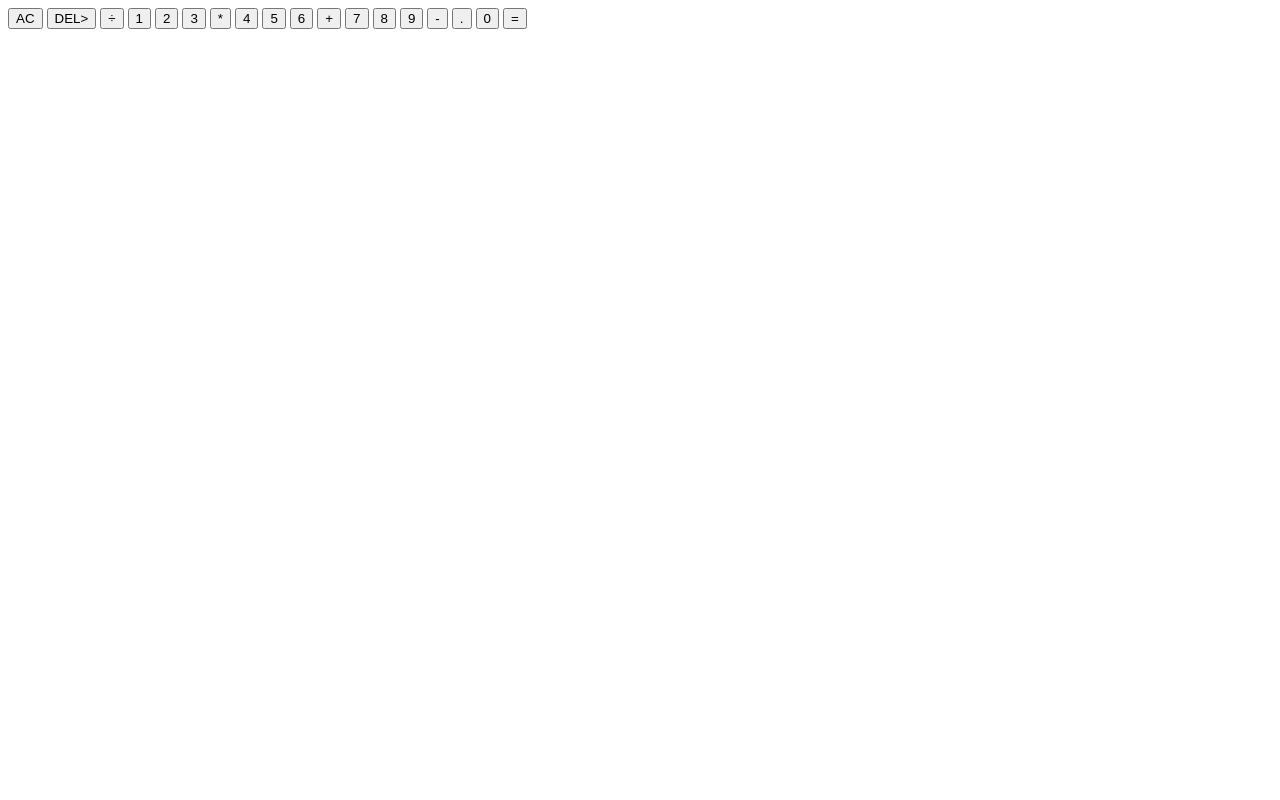
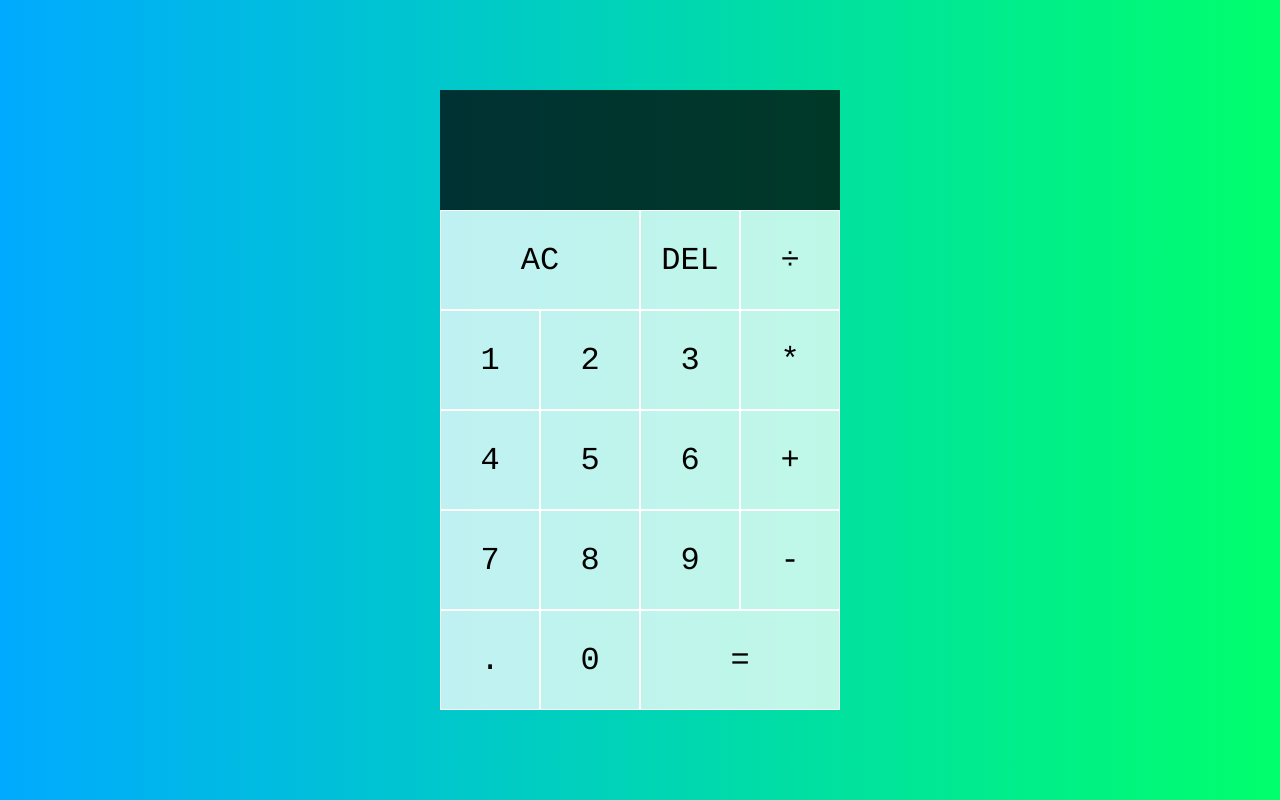
Before and after one commit to AmandaMSkinner/JS-Calculator-Tutorial, a plain HTML site: page index.html in a window 1280 px wide. Drawn offline with Linux system fonts and the light colour scheme.

Commit message:
Finished Calculator Visuals

```diff
--- a/index.html
+++ b/index.html
@@ -15,7 +15,7 @@
                 <div class ="current-operand"></div>
             </div>
             <button class="span-two">AC</button>
-            <button>DEL></button>
+            <button>DEL</button>
             <button>÷</button>
             <button>1</button>
             <button>2</button>
--- a/styles.css
+++ b/styles.css
@@ -0,0 +1,57 @@
+*,*::before,*::after{
+    box-sizing: border-box;
+    font-family: Courier, sans-serif;
+    font-weight: normal;
+}
+body{
+    padding:0;
+    margin:0%;
+    background:linear-gradient(to right,#00aaff,#00ff6c);
+}
+
+.calculator-grid{
+    display: grid;
+    justify-content: center;
+    align-content: center;
+    min-height: 100vh;
+    grid-template-columns: repeat(4,100px);
+    grid-template-rows: minmax(120px,auto) repeat(5,100px);
+}
+
+.calculator-grid>button{
+    cursor: pointer;
+    font-size: 2rem;
+    border: 1px solid white;
+    outline: none;
+    background-color: rgba(255,255,255,.75);
+
+}
+
+.calculator-grid > button:hover{
+    background-color:rgba(255,255,255,.9);
+}
+
+.span-two{
+    grid-column:span 2;
+}
+
+.output{
+    grid-column: 1 / -1;
+    background-color: rgba(0,0,0,.75);
+    display: flex;
+    align-items: flex-end;
+    justify-content: space-around;
+    flex-direction: column;
+    padding: 10px;
+    word-wrap: break-word;
+    word-break: break-all;
+}
+
+.output .previous-operand{
+    color: rgba(255,255,255,.75);
+    font-size: 1.5rem;
+}
+.output .current-operand{
+    color: white;
+    font-size: 2.5rem;
+}
```
